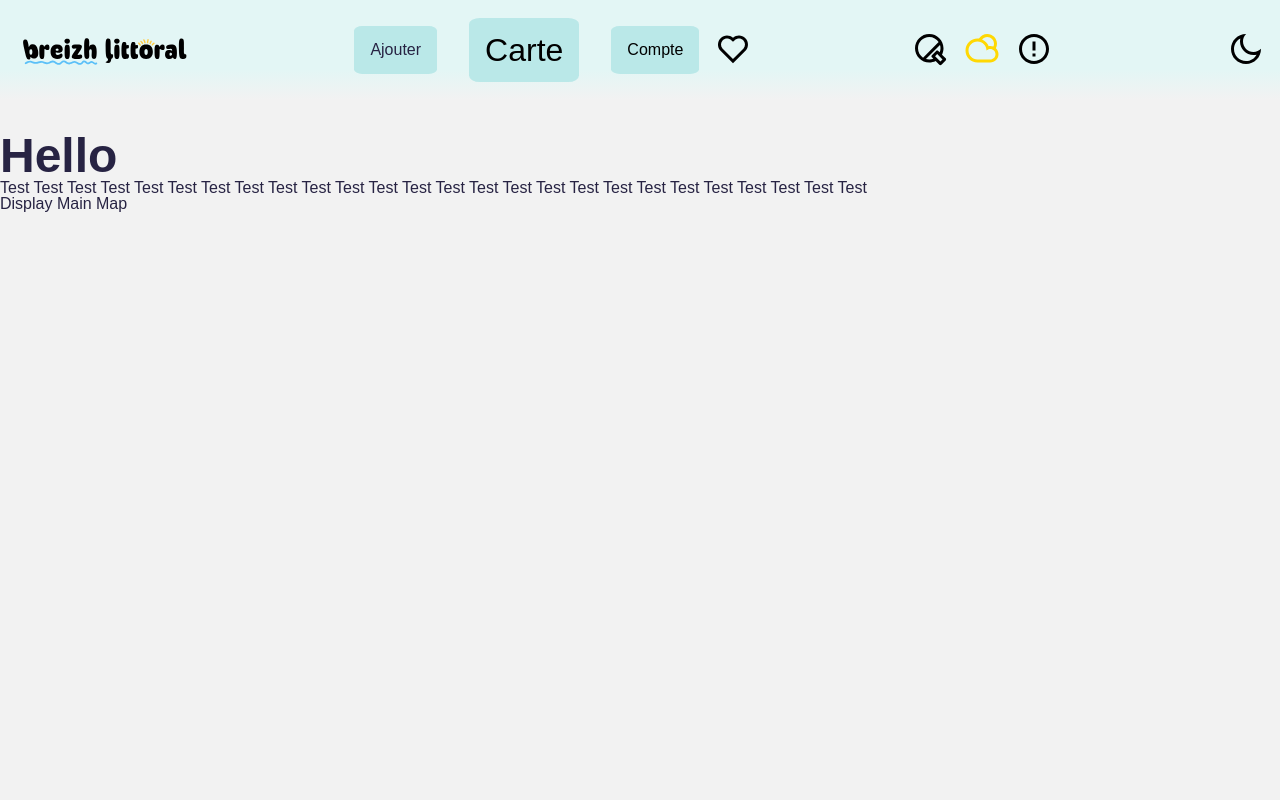
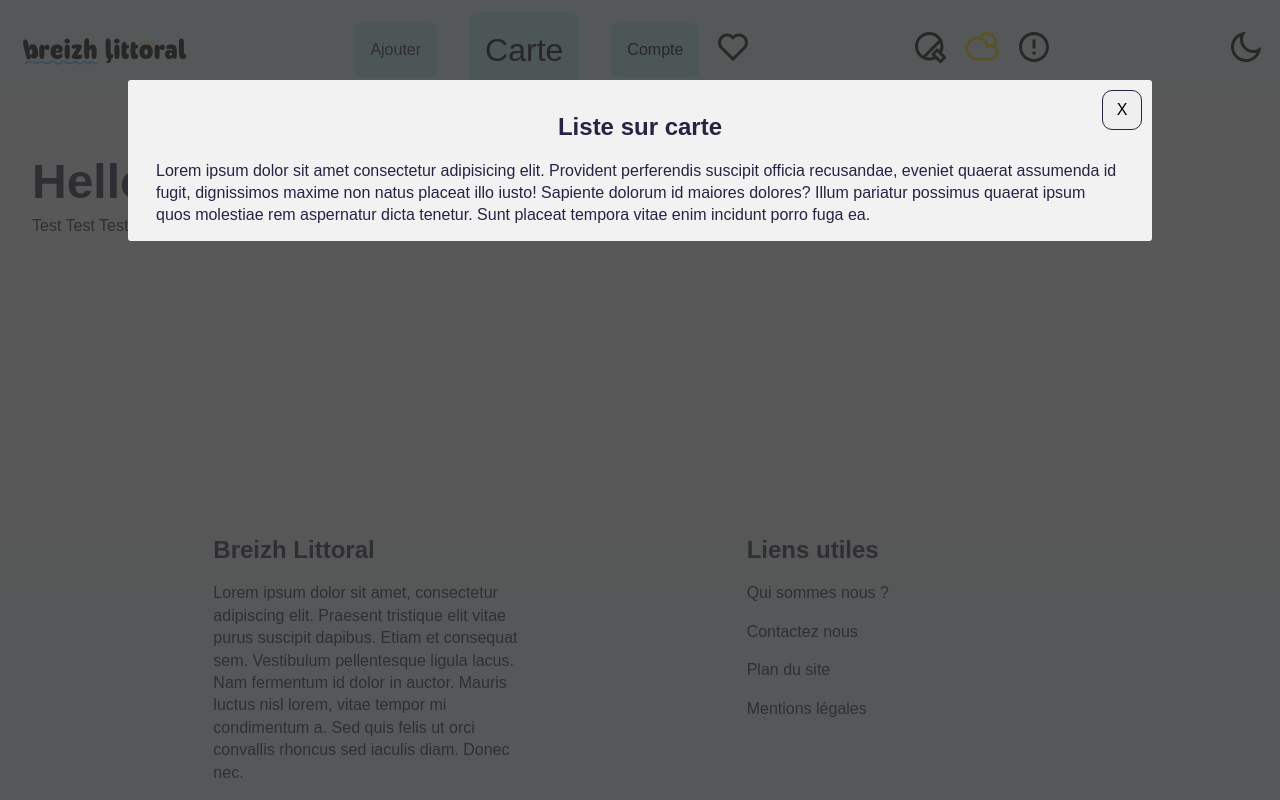
Before and after one commit to MaximeSantos/projet-16-breizh-littoral-front, a React (Vite) app: page / in a window 1280 px wide. Both pictures are taken after a click on the button "Carte". Built offline with nearby package versions, Linux system fonts and the light colour scheme.

Commit message:
Create first modal structure for our mainMap component

```diff
--- a/src/components/Footer/styles.scss
+++ b/src/components/Footer/styles.scss
@@ -8,12 +8,6 @@
     background: vars.$primary-color;
     background: linear-gradient(0deg, vars.$primary-color 60%, vars.$main-color 100%);
     padding-bottom: 1rem;
-
-    &-title{
-        font-size: 1.5em;
-        font-weight: bold;
-        padding: 1rem 1rem;
-    }
 
     &-title {
         padding: 1rem 0;
--- /dev/null
+++ b/src/components/MainMapModal/index.jsx
@@ -0,0 +1,36 @@
+/* eslint-disable jsx-a11y/no-static-element-interactions */
+/* eslint-disable jsx-a11y/click-events-have-key-events */
+import { useDispatch } from 'react-redux';
+import { toggleDisplayMainMapModal } from '../../slices/mainMapModalSlice';
+
+import './style.scss';
+
+function MainMapModal() {
+  const dispatch = useDispatch();
+
+  const handleDisplayMainMapModal = () => {
+    dispatch(toggleDisplayMainMapModal());
+  };
+
+  return (
+    <div className="modal">
+      <div onClick={handleDisplayMainMapModal} className="modal-overlay" />
+      <div className="modal-content">
+        <h2 className="modal-title">Liste sur carte</h2>
+        <p>
+          Lorem ipsum dolor sit amet consectetur adipisicing elit. Provident
+          perferendis suscipit officia recusandae, eveniet quaerat assumenda
+          id fugit, dignissimos maxime non natus placeat illo iusto!
+          Sapiente dolorum id maiores dolores? Illum pariatur possimus
+          quaerat ipsum quos molestiae rem aspernatur dicta tenetur. Sunt
+          placeat tempora vitae enim incidunt porro fuga ea.
+        </p>
+        <button type="button" className="modal-close" onClick={handleDisplayMainMapModal}>
+          X
+        </button>
+      </div>
+    </div>
+  );
+}
+
+export default MainMapModal;
--- /dev/null
+++ b/src/components/MainMapModal/style.scss
@@ -0,0 +1,51 @@
+@use 'src/styles/vars';
+
+.modal,
+.modal-overlay {
+  width: 100vw;
+  height: 100vh;
+  top: 0;
+  left: 0;
+  right: 0;
+  bottom: 0;
+  position: fixed;
+}
+
+.modal {
+  &-overlay {
+    background: rgba(49,49,49,0.8);
+  }
+
+  &-content {
+    position: absolute;
+    top: 10vh;
+    left: 10vw;
+    // transform: translate(-50%, -50%);
+    background: vars.$main-color;;
+    padding: 14px 28px;
+    border-radius: 3px;
+    max-width: 80vh;
+    max-width: 80vw;
+  }
+
+  &-close {
+    position: absolute;
+    top: 10px;
+    right: 10px;
+    padding: 5px 7px;
+    border: 1px solid vars.$stroke-color;
+    border-radius: 10px;;
+    aspect-ratio: 1;
+    width: 40px;
+
+    &:hover {
+      background-color: vars.$stroke-color;
+      color: vars.$main-color;
+    }
+  }
+
+  &-title {
+    text-align: center;
+    margin: 1rem;
+  }
+}
--- a/src/components/Navbar/index.jsx
+++ b/src/components/Navbar/index.jsx
@@ -1,6 +1,6 @@
 import { useDispatch } from 'react-redux';
 import { Link } from 'react-router-dom';
-import { setDisplayMainMapModal } from '../../slices/mainMapModalSlice';
+import { toggleDisplayMainMapModal } from '../../slices/mainMapModalSlice';
 import { setDisplayProfileModal } from '../../slices/profileModalSlice';
 
 import NavbarButton from './NavbarButton';
@@ -11,7 +11,7 @@ function Navbar() {
   const dispatch = useDispatch();
 
   const handleDisplayMainMapModal = () => {
-    dispatch(setDisplayMainMapModal());
+    dispatch(toggleDisplayMainMapModal());
   };
 
   const handleDisplayProfileModal = () => {
--- a/src/pages/Home.jsx
+++ b/src/pages/Home.jsx
@@ -1,5 +1,9 @@
 import { useSelector } from 'react-redux';
+
 import Navbar from '../components/Navbar';
+import MainMapModal from '../components/MainMapModal';
+import Footer from '../components/Footer';
+
 import './Home.scss';
 
 function Home() {
@@ -7,18 +11,21 @@ function Home() {
   const displayProfileModal = useSelector((state) => state.profileModal.displayProfileModal);
 
   return (
-    <div>
+    <>
       <Navbar />
+      <main>
         <h1>Hello</h1>
         <p>
           Test Test Test Test Test Test Test Test Test Test Test Test Test
           Test Test Test Test Test Test Test Test Test Test Test Test Test
         </p>
         {displayMainMapModal
-      && <p>Display Main Map</p>}
+        && <MainMapModal />}
         {displayProfileModal
         && <p>Display Profile Modal</p>}
-    </div>
+      </main>
+      <Footer />
+    </>
   );
 }
 
--- a/src/slices/mainMapModalSlice.jsx
+++ b/src/slices/mainMapModalSlice.jsx
@@ -9,12 +9,12 @@ export const mainMapModalSlice = createSlice({
   name: 'mainMapModal',
   initialState,
   reducers: {
-    setDisplayMainMapModal: (state) => {
+    toggleDisplayMainMapModal: (state) => {
       state.displayMainMapModal = !state.displayMainMapModal;
     },
   },
 });
 
-export const { setDisplayMainMapModal } = mainMapModalSlice.actions;
+export const { toggleDisplayMainMapModal } = mainMapModalSlice.actions;
 
 export default mainMapModalSlice.reducer;
--- a/src/styles/index.scss
+++ b/src/styles/index.scss
@@ -6,6 +6,7 @@ body {
   color: vars.$stroke-color;
   font-family: sans-serif;
   min-height: 100vh;
+  line-height: 1.4;
 }
 
 #root {
@@ -16,6 +17,7 @@ body {
 
 main {
   flex: 1;
+  margin: 1rem 2rem;
 }
 
 h1 {
@@ -23,6 +25,11 @@ h1 {
   font-weight: bold;
 }
 
+h2 {
+  font-size: 1.5em;
+  font-weight: bold;
+}
+
 p {
   font-size: 1rem;
 }
```
Lines whose indentation alone changed are shown as unchanged.
